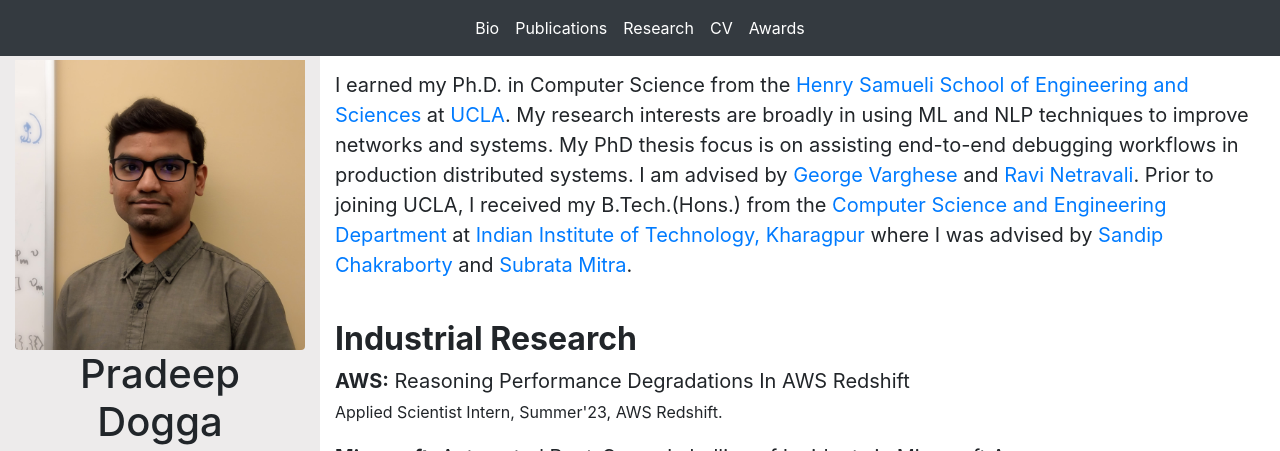
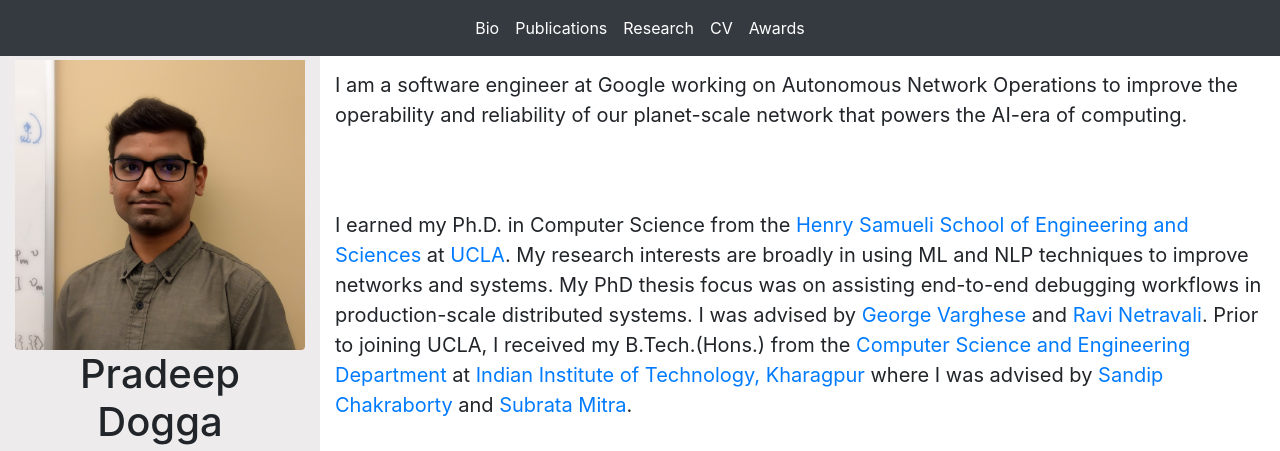
Before and after one commit to pradeepdogga/pradeepdogga.github.io, a plain HTML site: page index.html in a window 1280 px wide. Shown: the top 451 px of the page. Drawn offline with nearby package versions, Linux system fonts and the light colour scheme; files whose address does not match are found by name.

Commit message:
Update index.html bio

```diff
--- a/index.html
+++ b/index.html
@@ -64,7 +64,9 @@
             </div>
             <div class="col-lg-9 col-md-12 col-sm-12 col-xs-12" style="background: white; background-repeat: no-repeat; background-size: 100% 100%;">
                 <section id="bio">
-                <p style="font-size: 20px; padding-top: 20px;">I earned my Ph.D. in Computer Science from the <a href="https://www.cs.ucla.edu/">Henry Samueli School of Engineering and Sciences</a> at <a href="https://www.ucla.edu/">UCLA</a>. My research interests are broadly in using ML and NLP techniques to improve networks and systems. My PhD thesis focus is on assisting end-to-end debugging workflows in production distributed systems. I am advised by <a href="https://web.cs.ucla.edu/~varghese">George Varghese</a> and <a href="https://www.cs.princeton.edu/~ravian/">Ravi Netravali</a>. Prior to joining UCLA, I received my B.Tech.(Hons.) from the <a href="https://cse.iitkgp.ac.in/">Computer Science and Engineering Department</a> at <a href="https://www.iitkgp.ac.in/">Indian Institute of Technology, Kharagpur</a> where I was advised by <a href="https://cse.iitkgp.ac.in/~sandipc">Sandip Chakraborty</a> and <a href="https://research.adobe.com/person/subrata-mitra/">Subrata Mitra</a>.</p>
+		<p style="font-size: 20px; padding-top: 20px; padding-bottom: 20px;">I am a software engineer at Google working on Autonomous Network Operations to improve the operability and reliability of our planet-scale network that powers the AI-era of computing.</p>
+		<br/>
+                <p style="font-size: 20px; padding-top: 20px;">I earned my Ph.D. in Computer Science from the <a href="https://www.cs.ucla.edu/">Henry Samueli School of Engineering and Sciences</a> at <a href="https://www.ucla.edu/">UCLA</a>. My research interests are broadly in using ML and NLP techniques to improve networks and systems. My PhD thesis focus was on assisting end-to-end debugging workflows in production-scale distributed systems. I was advised by <a href="https://web.cs.ucla.edu/~varghese">George Varghese</a> and <a href="https://www.cs.princeton.edu/~ravian/">Ravi Netravali</a>. Prior to joining UCLA, I received my B.Tech.(Hons.) from the <a href="https://cse.iitkgp.ac.in/">Computer Science and Engineering Department</a> at <a href="https://www.iitkgp.ac.in/">Indian Institute of Technology, Kharagpur</a> where I was advised by <a href="https://cse.iitkgp.ac.in/~sandipc">Sandip Chakraborty</a> and <a href="https://research.adobe.com/person/subrata-mitra/">Subrata Mitra</a>.</p>
                 </section>
                 <br/>
 		<section id="internships">
```
